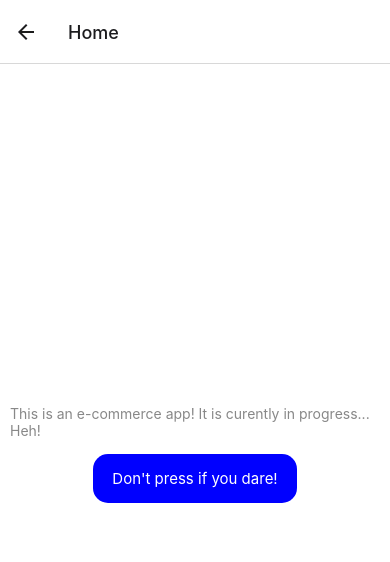
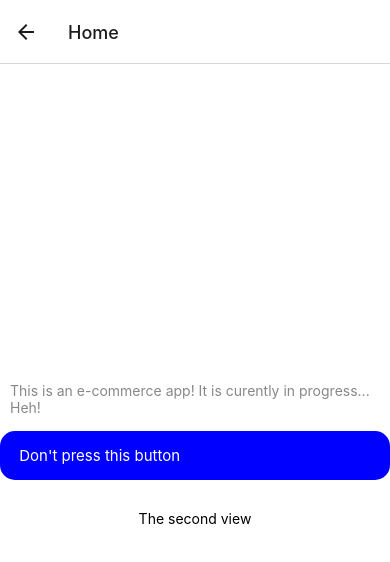
Before and after one commit to dc0dr/ecommerce-shopping-app-react-native, a React Native app: screen /Home in a window 390 px wide. Shown: the top 562 px of the page. Built offline with nearby package versions, Linux system fonts and the light colour scheme.

Commit message:
Another Commit

```diff
--- a/screens/HomePage.js
+++ b/screens/HomePage.js
@@ -4,6 +4,7 @@ import { Image, StyleSheet, Text, TouchableOpacity ,View, FlatList} from 'react-
 const HomePage = () => {
     return(
         <View style={styles.container}>
+          <View>
             <Image/>
 
             <Text style={styles.instructions}>
@@ -14,9 +15,13 @@ const HomePage = () => {
             <TouchableOpacity
               onPress={() => alert('Next screen in progress. Wait for it :)')}
               style={styles.button}>
-          <Text style={styles.buttonText}> Don't press if you dare! </Text>
+              <Text style={styles.buttonText}> Don't press this button </Text>
             </TouchableOpacity>
+          </View>
 
+          <View style={{marginTop: 30}}>
+            <Text> The second view </Text>
+          </View>
       </View>
     );
   }
@@ -41,6 +46,7 @@ const HomePage = () => {
       backgroundColor: 'blue',
       padding: 15,
       borderRadius: 15,
+      justifyContent: 'center'
     },
     buttonText: {
       fontSize: 15,
--- a/screens/Login.js
+++ b/screens/Login.js
@@ -10,7 +10,7 @@ const Login = ({navigation}) => {
 
             <TextInput
                 style = {loginStyles.textInput}
-                placeholder="Enter Email"
+                placeholder="Enter Email here"
             />
             <TextInput
                 style = {loginStyles.textInput}
```
Lines whose indentation alone changed are shown as unchanged.
